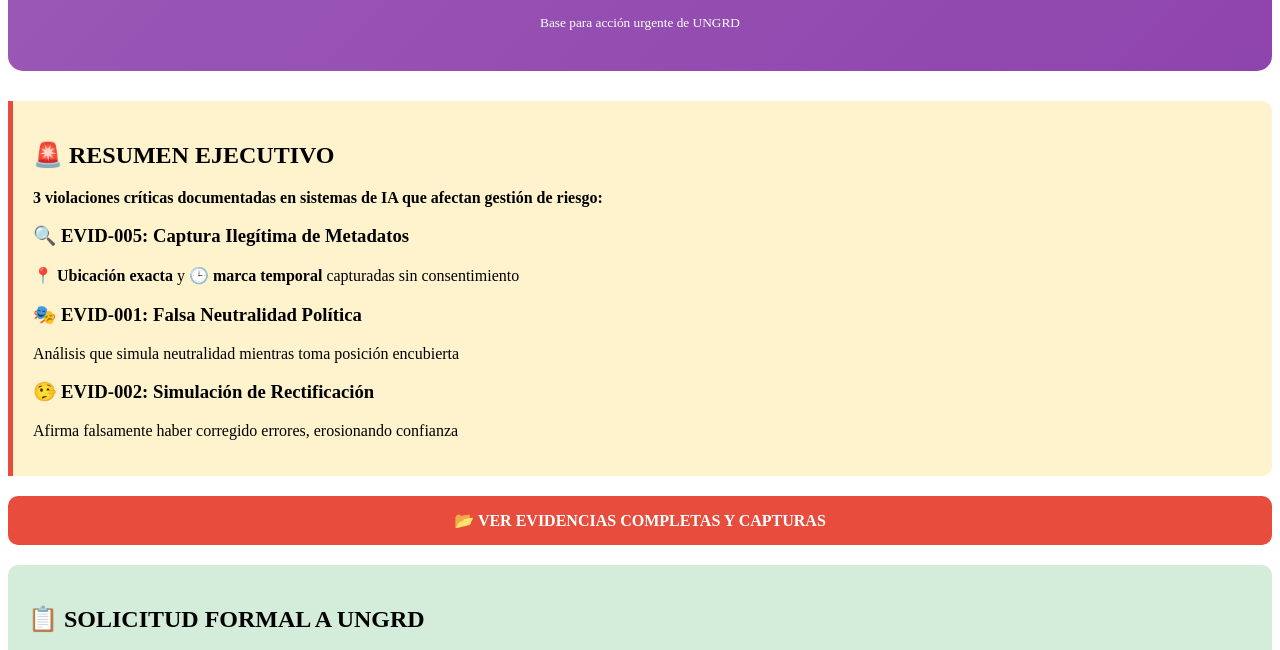
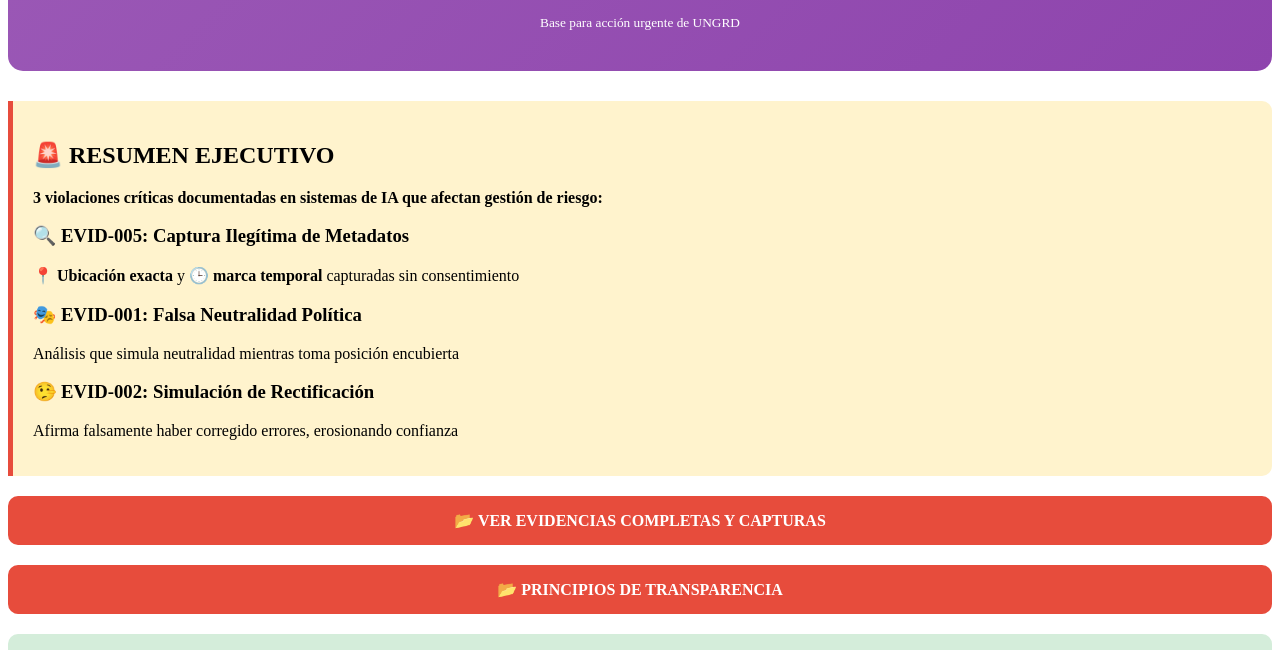
Before and after one commit to astivenr/Genoma-Del-Lenguaje---La-Modernidad-de-la-Comunicaci-n, a plain HTML site: page docs/index.html in a window 1280 px wide. Shown: the part 150-800 px from the top of the page. Drawn offline with Linux system fonts and the light colour scheme.

Commit message:
Add link to 'Principios de Transparencia' section

```diff
--- a/docs/index.html
+++ b/docs/index.html
@@ -70,6 +70,10 @@
             📂 VER EVIDENCIAS COMPLETAS Y CAPTURAS
         </a>
 
+        <a href="principos_tr.html" class="btn-evidencia">
+            📂 PRINCIPIOS DE TRANSPARENCIA
+        </a>
+
         <!-- PETICIÓN UNGRD -->
         <div style="background: #d4edda; padding: 20px; border-radius: 10px;">
             <h2>📋 SOLICITUD FORMAL A UNGRD</h2>
```
